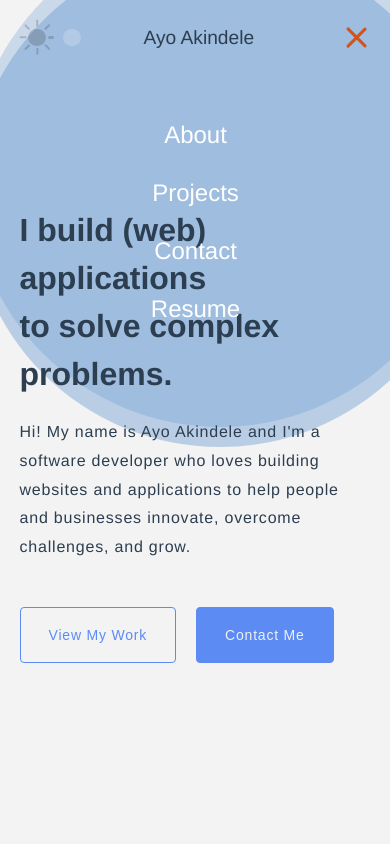
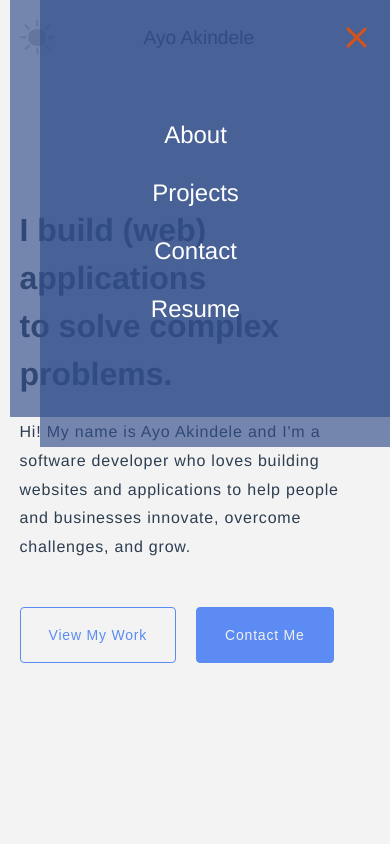
Before and after one commit to aakindel/portfolio, a Vue app: page / in a window 390 px wide. Both pictures are taken after a click on the element 356 px from the left and 37 px from the top of the page. Shown: the top 844 px of the page. Built offline with nearby package versions, Linux system fonts and the light colour scheme.

Commit message:
update mobile nav design

```diff
--- a/src/components/Nav.vue
+++ b/src/components/Nav.vue
@@ -18,6 +18,12 @@
       </div>
 
       <div id="nav-items">
+        <ul>
+          <li :key="item" v-for="item in headerNavItems"><a :href="item.link" :target="item.target" v-on:click="toggleHam">{{item.title}}</a></li>
+        </ul>
+      </div>
+
+      <div class="desktop-nav-items">
         <ul>
           <li :key="item" v-for="item in headerNavItems"><a :href="item.link" :target="item.target">{{item.title}}</a></li>
         </ul>
@@ -70,7 +76,7 @@ nav {
   height: $ham-height;
   position: relative;
   cursor: pointer;
-  z-index: 5;
+  z-index: 6;
 }
 
 #ham-menu span {
@@ -120,7 +126,7 @@ nav {
 
 #circle {
   position: absolute;
-  border-radius: 50%;
+  // border-radius: 50%;
   height: 0px;
   width: 0px;
   right: -100px;
@@ -131,9 +137,10 @@ nav {
 
 #nav-items {
   position: absolute;
-  display: none;
+  display: block;
   justify-content: center;
   align-items: center;
+  z-index: 5;
   top: 0px;
   right: 0px;
   height: 400px;
@@ -168,7 +175,7 @@ li a:hover {
 }
 
 #nav-items li {
-  display: none;
+  display: block;
   list-style-type: none;
   text-align: center;
   margin-right: -500px;
@@ -188,6 +195,10 @@ li a:hover {
   &:nth-child(4){
     transition-delay: 0.0s;
   }
+}
+
+.desktop-nav-items li {
+  display: none;
 }
 
 #nav-items.open {
@@ -219,10 +230,10 @@ li a:hover {
 #circle::after {
   content: '';
   position: absolute;
-  border-radius: 50%;
+  // border-radius: 50%;
   height: 150px;
   width: 150px;
-  right: 0px;
+  right: 10px;
   top: 20px;
   z-index: -2;
   transition: 0.1s;
@@ -230,18 +241,19 @@ li a:hover {
 
 #circle.open {
   position: absolute;
-  height: 500px;
-  width: 500px;
-  background-color: rgba(73, 135, 202, 0.24);
+  height: 490px;
+  width: 460px;
+  background-color: #324e8ba8;
   color: white;
+  z-index: 1;
 }
 
 #circle.open::after {
   height: 500px;
-  width: 500px;
-  background-color: rgba(73, 135, 202, 0.34);
+  width: 420px;
+  background-color: #324e8ba8;
   transition: all 0.8s cubic-bezier(0.68, -0.55, 0.265, 1.55);
-  z-index: -1;
+  z-index: 2;
 }
 
 #circle.open #nav-items li {
@@ -261,13 +273,17 @@ li a:hover {
     display: none;
   }
 
-  #nav-items {
+  .desktop-nav-items {
     display: flex;
     position: relative;  // undo mobile absolute positioning
     height: inherit;  // undo mobile fill-container height
+    z-index: 5;
+    width: 400px;
   }
 
-  #nav-items ul {
+  .desktop-nav-items ul {
+    height: 100%;
+    width: 100%;
     display: flex;
     flex-direction: row;
     justify-content: space-between;
@@ -276,7 +292,7 @@ li a:hover {
     align-items: center;
   }
 
-  #nav-items ul li, #nav-items.open ul li {
+  .desktop-nav-items ul li, #nav-items.open ul li {
     list-style-type: none;
     display: inline-block;
     text-align: center;
```
